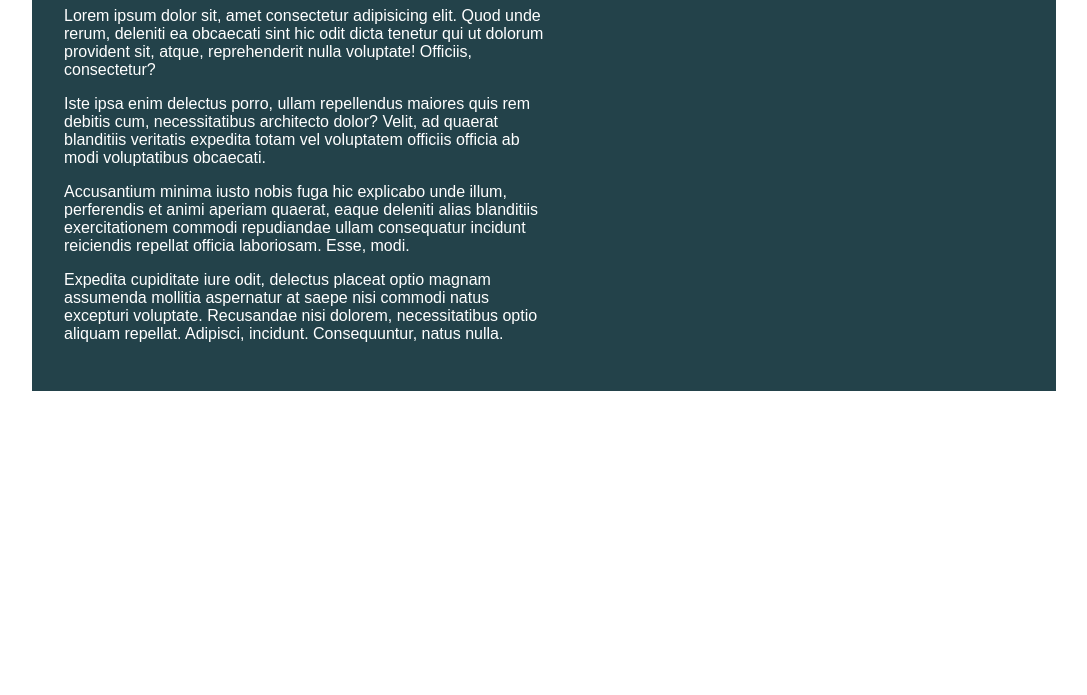
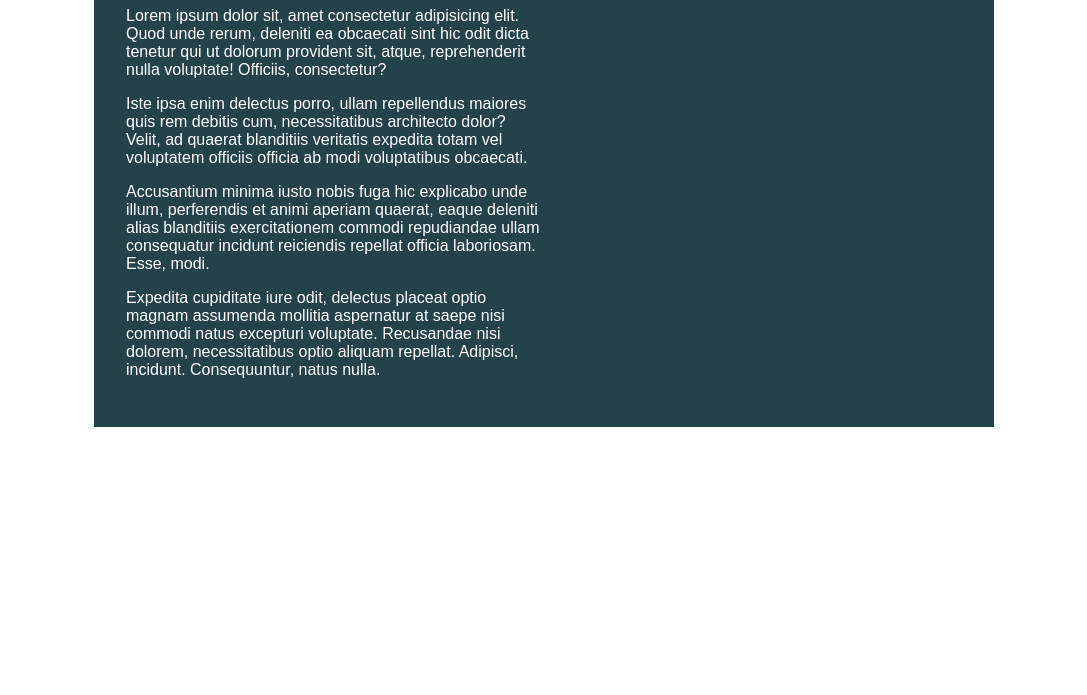
Before and after one commit to DarshanVaishya/Conquering-responsive-layouts, a plain HTML site: page day01/index.html in a window 1280 px wide. Shown: the part 105-800 px from the top of the page, without its empty margins (96-1183 px from the left). Drawn offline with Linux system fonts and the light colour scheme.

Commit message:
Finished day03 improvements to the day01 challenge

```diff
--- a/day01/style.css
+++ b/day01/style.css
@@ -26,10 +26,10 @@ body {
   color: white;
 
   width: 80%;
+  max-width: 900px;
   margin: 0 auto;
 
   padding: 2em;
-  min-height: 300px;
 }
 
 .intro-content {
```
Also changed, not shown: day01/challenge.html (deleted).
